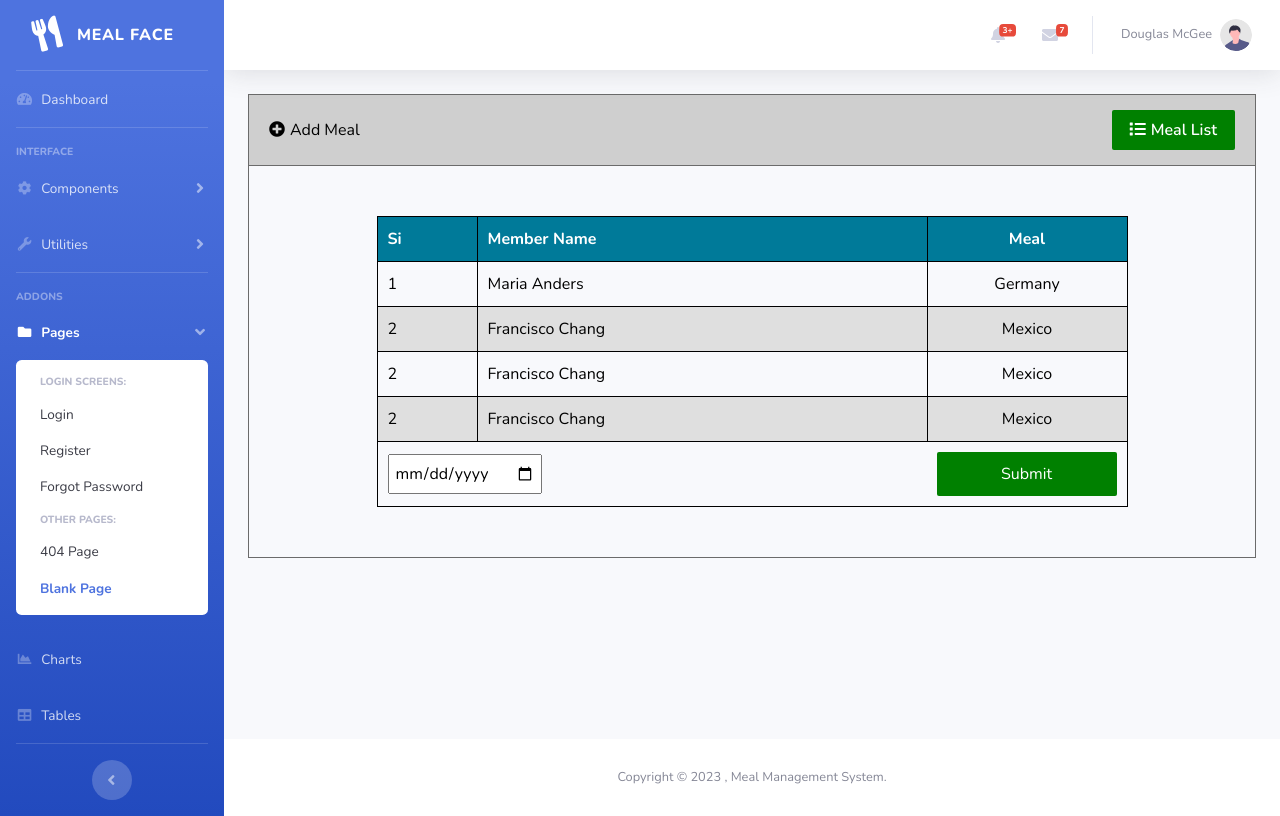
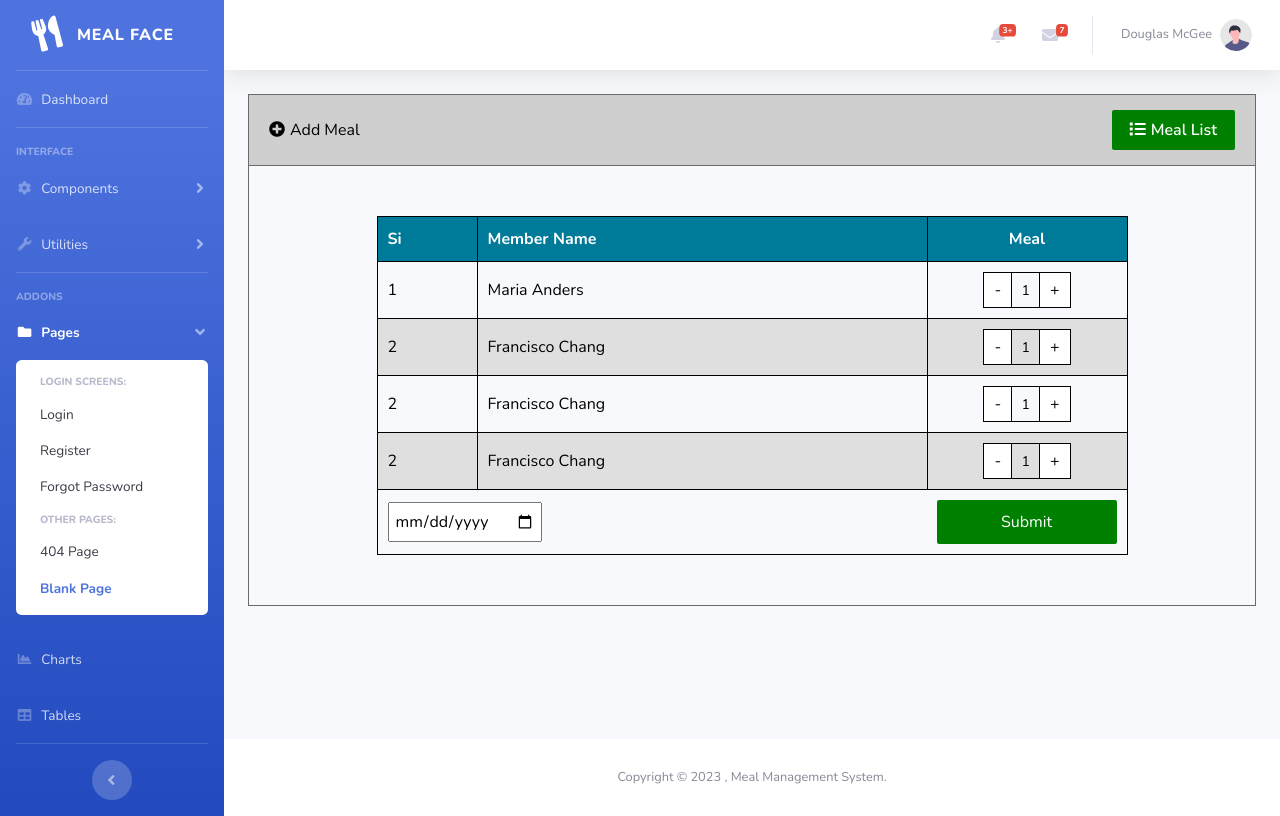
Before and after one commit to DEV-ASHANAUR/meal-management-system, a PHP site: page /backend/addmeal.html in a window 1280 px wide. Run offline with PHP 8.4, Linux system fonts and the light colour scheme.

Commit message:
Add conter in addmeal page

```diff
--- a/backend/addmeal.html
+++ b/backend/addmeal.html
@@ -590,22 +590,46 @@
                                             <tr>
                                                 <td>1</td>
                                                 <td>Maria Anders</td>
-                                                <td>Germany</td>
+                                                <td>
+                                                    <div class="counter">
+                                                        <span>-</span>
+                                                        <h5>1</h5>
+                                                        <span>+</span>
+                                                    </div>
+                                                </td>
                                             </tr>
                                             <tr>
                                                 <td>2</td>
                                                 <td>Francisco Chang</td>
-                                                <td>Mexico</td>
+                                                <td>
+                                                    <div class="counter">
+                                                        <span>-</span>
+                                                        <h5>1</h5>
+                                                        <span>+</span>
+                                                    </div>
+                                                </td>
                                             </tr>
                                             <tr>
                                                 <td>2</td>
                                                 <td>Francisco Chang</td>
-                                                <td>Mexico</td>
+                                                <td>
+                                                    <div class="counter">
+                                                        <span>-</span>
+                                                        <h5>1</h5>
+                                                        <span>+</span>
+                                                    </div>
+                                                </td>
                                             </tr>
                                             <tr>
                                                 <td>2</td>
                                                 <td>Francisco Chang</td>
-                                                <td>Mexico</td>
+                                                <td>
+                                                    <div class="counter">
+                                                        <span>-</span>
+                                                        <h5>1</h5>
+                                                        <span>+</span>
+                                                    </div>
+                                                </td>
                                             </tr>
                                         </table>
                                         <div class="meal_submit_area">
--- a/backend/css/addmeal.css
+++ b/backend/css/addmeal.css
@@ -81,6 +81,24 @@
 .add_meal_table td:nth-child(3) {
     text-align: center;
 }
+.counter {
+    display: inline-block;
+    border-bottom: 1px solid #000000;
+    border-top: 1px solid #000000;
+    white-space: nowrap;
+}
+.counter span {
+    background-color: #ffffff;
+    display: inline-block;
+    padding: 5px 10px;
+    border-left: 1px solid #000000;
+    border-right: 1px solid #000000;
+}
+.counter h5 {
+    display: inline-block;
+    margin: 0 5px;
+    font-size: 14px;
+}
 .meal_submit_area {
     padding: 10px;
     border-bottom: 1px solid #000000;
```
